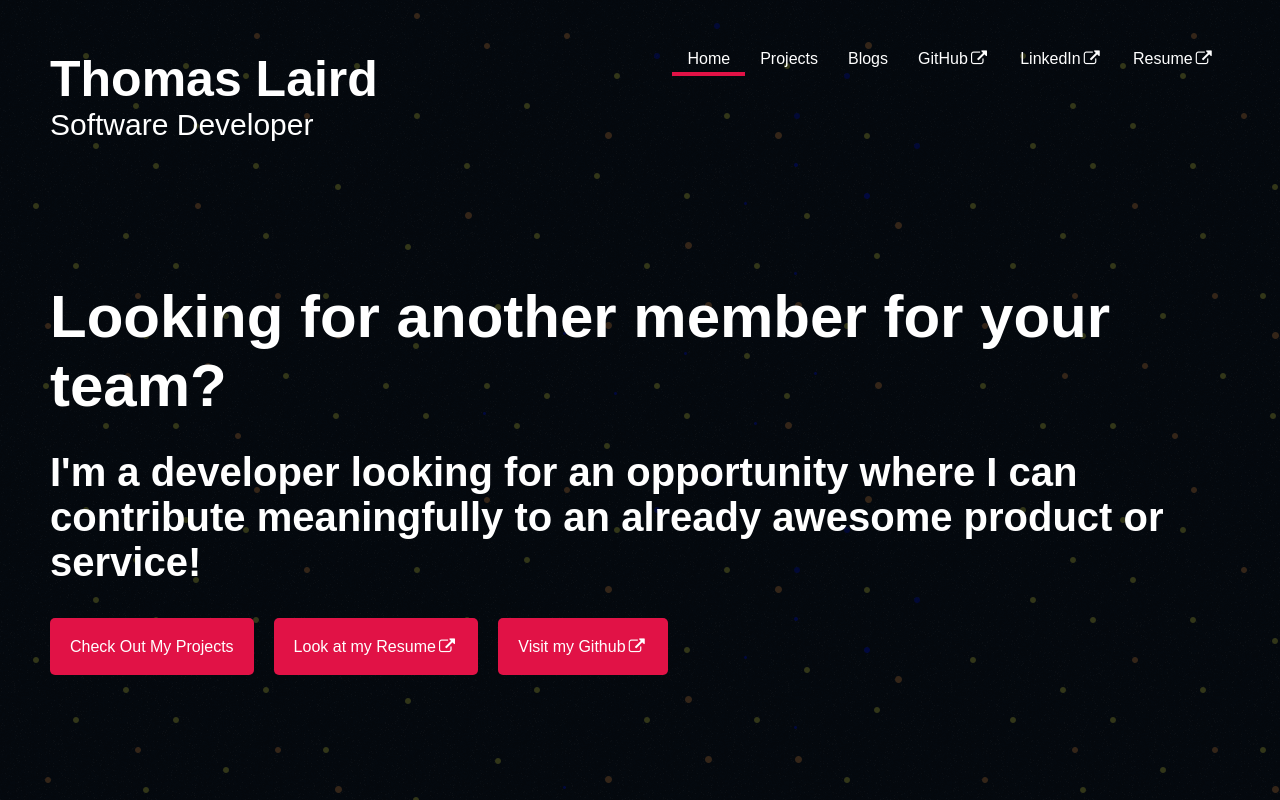
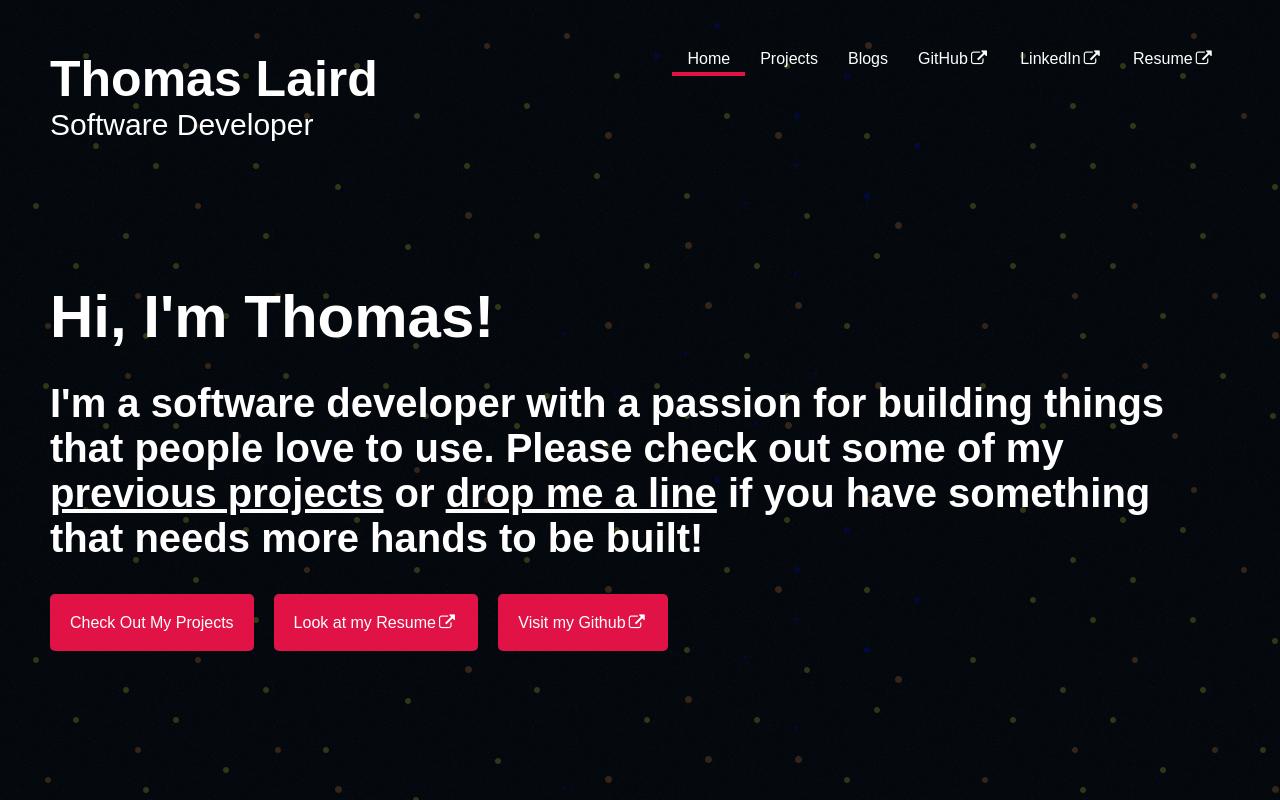
Before and after one commit to t-laird/t-laird.github.io, a React (Create React App) app: page / in a window 1280 px wide. Built offline with nearby package versions, Linux system fonts and the light colour scheme.

Commit message:
change hp language

```diff
--- a/src/Components/Home/Home.js
+++ b/src/Components/Home/Home.js
@@ -5,8 +5,8 @@ import { Link } from 'react-router-dom';
 const Home = (props) => {
   return (
     <div className="Home">
-      <h1>Looking for another member for your team?</h1>
-      <h4>I'm a developer looking for an opportunity where I can contribute meaningfully to an already awesome product or service!</h4>
+      <h1>Hi, I'm Thomas!</h1>
+      <h4>I'm a software developer with a passion for building things that people love to use. Please check out some of my  <Link to="/projects">previous projects</Link> or <a href="mailto:lairdthomasr@gmail.com">drop me a line</a> if you have something that needs more hands to be built!</h4>
       <div className="linkContainer">
         <Link to="/projects">Check Out My Projects</Link>
         <a href="https://www.turing.io/sites/default/files/resumes/ThomasLaird-Resume.pdf" target="_blank" rel="noopener noreferrer">Look at my Resume<i className="icon-link-ext"></i></a>
```
